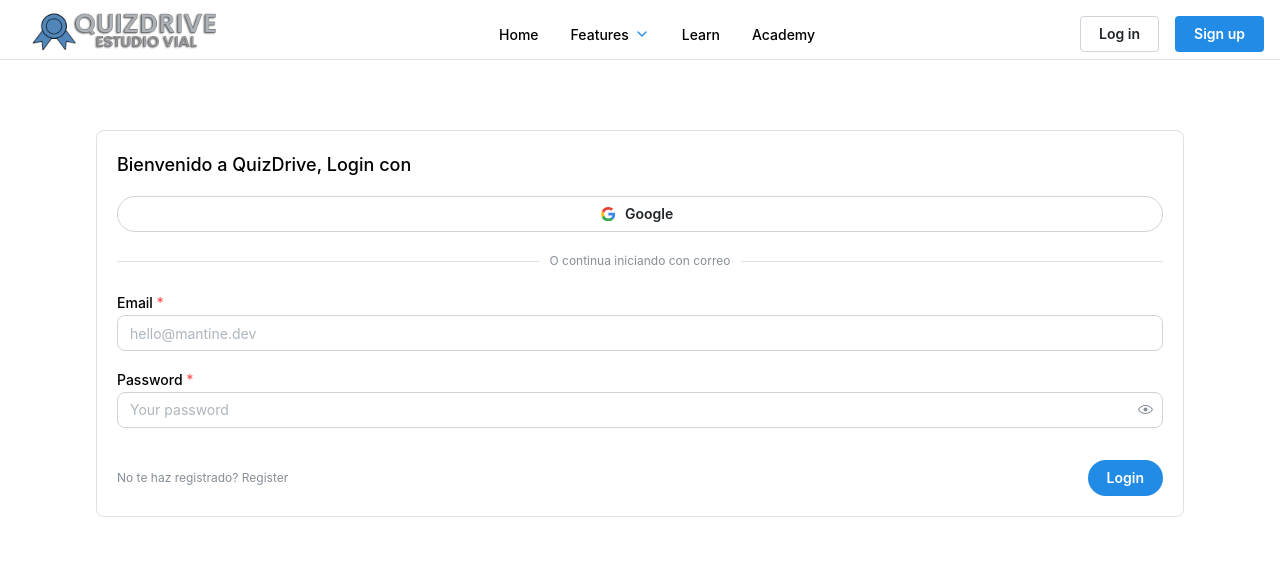
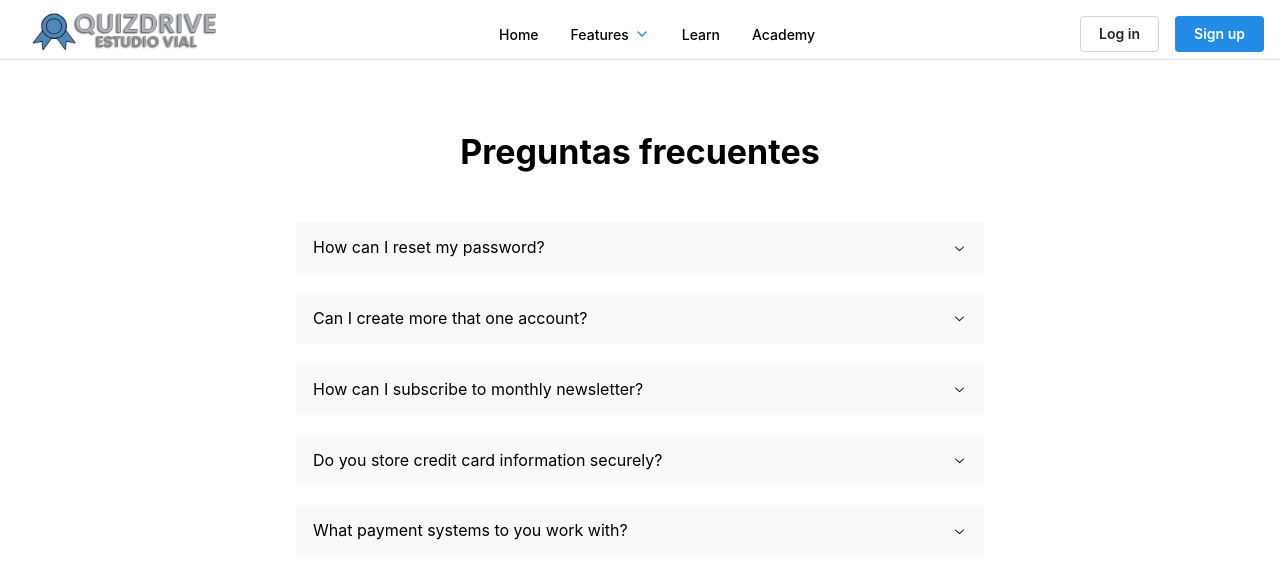
Before and after one commit to tesis-parte-3/frontend, a React (Vite) app: page /info in a window 1280 px wide. Shown: the top 578 px of the page. Built offline with nearby package versions, Linux system fonts and the light colour scheme.

Commit message:
Agregado routes

```diff
--- a/index.html
+++ b/index.html
@@ -2,7 +2,7 @@
 <html lang="en">
   <head>
     <meta charset="UTF-8" />
-    <link rel="icon" type="image/svg+xml" href="/vite.svg" />
+    <link rel="icon" type="image/svg+xml" href="./src/assets/img/logoiconhtml.svg" />
     <meta name="viewport" content="width=device-width, initial-scale=1.0" />
     <title>QuizDrive</title>
   </head>
--- a/src/App.tsx
+++ b/src/App.tsx
@@ -1,13 +1,19 @@
-import Navbar from './components/Navbar/navbar'
-import Login from './pages/Login'
+import React from 'react';
+import { BrowserRouter as Router, Route, Switch } from 'react-router-dom';
+import Login from './pages/Login';
+import Info from './pages/Info';
+import Welcome from './pages/Welcome';
 
-function App() {
+const App: React.FC = () => {
   return (
-    <>
-      <Navbar />
-      <Login />
-    </>
-  )
+    <Router>
+      <Switch>
+        <Route path="/" exact component={Welcome} />
+        <Route path="/login" exact component={Login} />
+        <Route path="/info" component={Info} />
+      </Switch>
+    </Router>
+  );
 }
 
-export default App
+export default App;
--- /dev/null
+++ b/src/assets/css/info.module.css
@@ -0,0 +1,16 @@
+.wrapper {
+    /* padding-top: calc(var(--mantine-spacing-xl) * 2); */
+    padding-bottom: calc(var(--mantine-spacing-xl) * 2);
+    min-height: rem(650px);
+}
+
+.title {
+    margin-bottom: calc(var(--mantine-spacing-xl) * 1.5);
+    padding-bottom: calc(var(--mantine-spacing-xl) * 1.5);
+}
+
+.item {
+    border-radius: var(--mantine-radius-md);
+    margin-bottom: var(--mantine-spacing-lg);
+    border: rem(1px) solid light-dark(var(--mantine-color-gray-3), var(--mantine-color-dark-4));
+}
--- a/src/main.tsx
+++ b/src/main.tsx
@@ -1,7 +1,6 @@
 import React from 'react'
 import ReactDOM from 'react-dom/client'
 import App from './App.tsx'
-import { createTheme } from '@mantine/core'
 import { BrowserRouter as Router } from 'react-router-dom'
 import { MantineProvider } from '@mantine/core'
 import { Provider as ReduxProvider } from 'react-redux'
--- /dev/null
+++ b/src/pages/Info.tsx
@@ -0,0 +1,51 @@
+import { Container, Title, Accordion } from '@mantine/core';
+import classes from '../assets/css/info.module.css';
+import Navbar from '../components/Navbar/navbar';
+
+const placeholder =
+    'It can’t help but hear a pin drop from over half a mile away, so it lives deep in the mountains where there aren’t many people or Pokémon.It was born from sludge on the ocean floor. In a sterile environment, the germs within its body can’t multiply, and it dies.It has no eyeballs, so it can’t see. It checks its surroundings via the ultrasonic waves it emits from its mouth.';
+const pregunta2 =
+    'Hola a todos guapisimos'
+
+
+function Info() {
+    return (
+        <>
+        <Navbar />
+        <Container size="sm" className={classes.wrapper}>
+            <Title ta="center" className={classes.title}>
+                Preguntas frecuentes
+            </Title>
+
+            <Accordion variant="separated">
+                <Accordion.Item className={classes.item} value="reset-password">
+                    <Accordion.Control>How can I reset my password?</Accordion.Control>
+                    <Accordion.Panel>{placeholder}</Accordion.Panel>
+                </Accordion.Item>
+
+                <Accordion.Item className={classes.item} value="another-account">
+                    <Accordion.Control>Can I create more that one account?</Accordion.Control>
+                    <Accordion.Panel>{pregunta2}</Accordion.Panel>
+                </Accordion.Item>
+
+                <Accordion.Item className={classes.item} value="newsletter">
+                    <Accordion.Control>How can I subscribe to monthly newsletter?</Accordion.Control>
+                    <Accordion.Panel>{placeholder}</Accordion.Panel>
+                </Accordion.Item>
+
+                <Accordion.Item className={classes.item} value="credit-card">
+                    <Accordion.Control>Do you store credit card information securely?</Accordion.Control>
+                    <Accordion.Panel>{placeholder}</Accordion.Panel>
+                </Accordion.Item>
+
+                <Accordion.Item className={classes.item} value="payment">
+                    <Accordion.Control>What payment systems to you work with?</Accordion.Control>
+                    <Accordion.Panel>{placeholder}</Accordion.Panel>
+                </Accordion.Item>
+            </Accordion>
+        </Container>
+        </>
+    );
+}
+
+export default Info;
--- a/src/pages/Login.tsx
+++ b/src/pages/Login.tsx
@@ -12,7 +12,9 @@
     Anchor,
     Stack,
 } from '@mantine/core';
+import Navbar from '../components/Navbar/navbar';
 import { GoogleButton } from './GoogleButton';
+import { Link } from 'react-router-dom';
 
 function Login() {
     const [type, toggle] = useToggle(['Login', 'Register']);
@@ -49,6 +51,8 @@
     });
 
     return (
+        <>
+        <Navbar />
         <Paper radius="md" p="lg" withBorder h="auto" w="85%" mx="auto">
             <Text size="lg" fw={500}>
                 Bienvenido a QuizDrive, {type} con
@@ -126,6 +130,7 @@
                 </Group>
             </form>
         </Paper>
+        </>
     )
 }
 
--- /dev/null
+++ b/src/pages/Welcome.tsx
@@ -0,0 +1,14 @@
+import Navbar from '../components/Navbar/navbar';
+
+
+function Welcome() {
+
+    return (
+        <>
+        <Navbar />
+
+        </>
+    )
+}
+
+export default Welcome;
```
